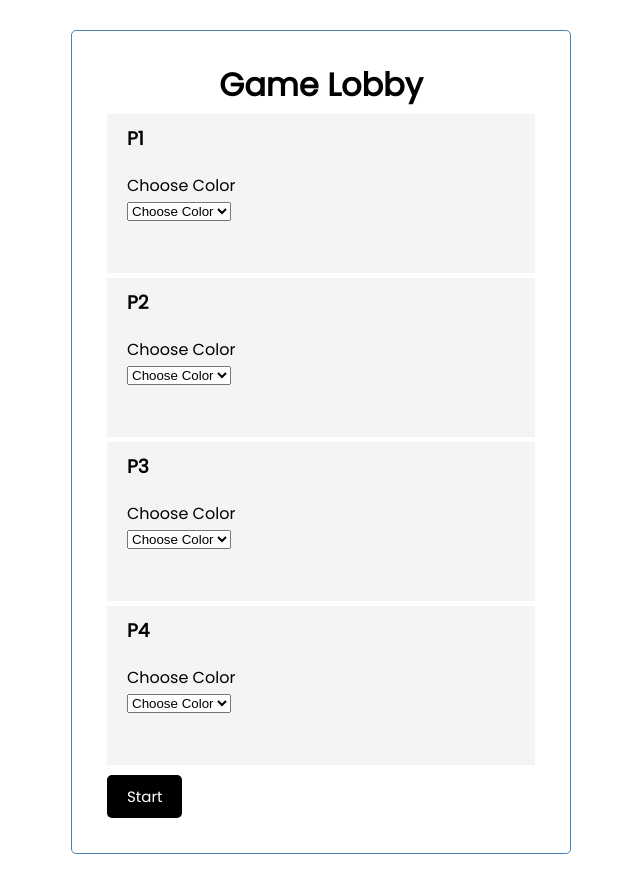
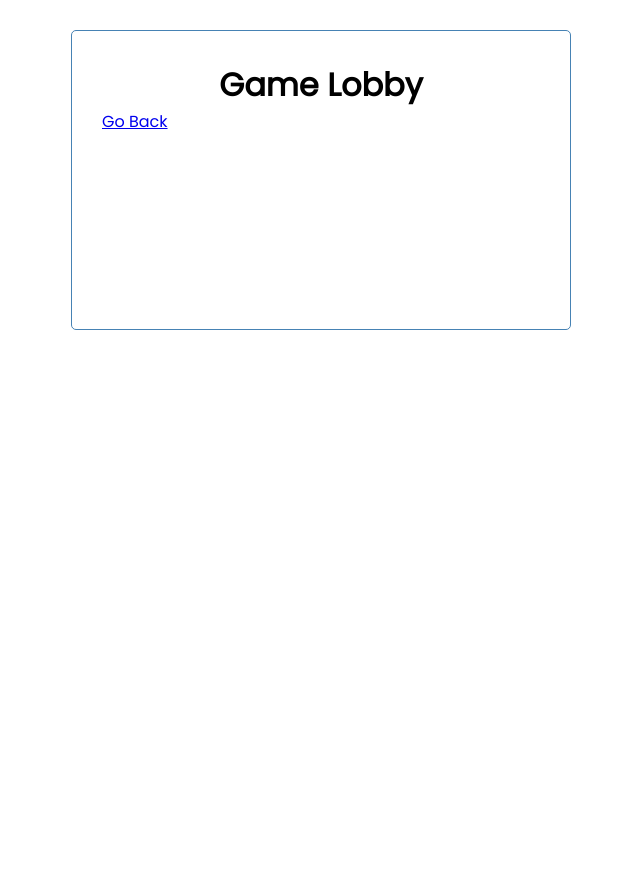
Before and after one commit to qwertyuasdfghjkl/frontend, a React (Create React App) app in the folder projects/react/game-lobby/: page /about in a window 1280 px wide. Shown: the whole page, without its empty margins (319-959 px from the left). After the commit the page ends 800 px from the top, so only its background shows below. Built offline with nearby package versions, Linux system fonts and the light colour scheme.

Commit message:
tbh id what changed here

```diff
--- a/projects/react/game-lobby/src/App.js
+++ b/projects/react/game-lobby/src/App.js
@@ -1,7 +1,14 @@
+// style/color border
+// change true to false for old colors
+// how to use players in router
+
+import { BrowserRouter as Router, Route, useParams } from 'react-router-dom'
 import Header from './components/Header'
 import Button from './components/Button'
 import Players from './components/Players'
-import { useState} from 'react'
+import About from './components/About'
+import { useState } from 'react'
+import Context from './components/Context'
 
 
 function App() {
@@ -55,6 +62,24 @@ function App() {
     ]
   )
 
+
+
+  const falseUsed = (compareId, compareColor) => {
+    const colorMatch = colors.filter((c) => c.color === compareColor)[0]
+    const idMatch = players.filter((p) => p.id === compareId)[0]
+
+    // set used to false for players old color
+    if (idMatch.color !== "Choose Color" & !colorMatch.used) {
+      console.log(idMatch.color)
+      setColors(
+        colors.map((c) =>
+          c.color === idMatch.color ? {...c, used: false } : c
+        )
+      )
+    }
+  }
+
+
   const changeColor = (compareId, compareColor) => {
     const colorMatch = colors.filter((c) => c.color === compareColor)[0]
     const idMatch = players.filter((p) => p.id === compareId)[0]
@@ -96,18 +121,23 @@ function App() {
     }
   }
 
+  return (
+      <Router>
+        <div className="container">
+          <Header />
 
+          <Route path='/' exact render={(props) => (
+            <>
+            <Players players={players} colors={colors} falseUsed={falseUsed} changeColor={changeColor}/>
+            <Button players={players}/>
+            </>
+            )}
+          />
+          {/* <Route exact path="/about" component={props => <About players={props.match.params.players}/>}/> */}
+          <Route path='/about' component={About}/>
 
-  const onClick = () => {
-    console.log('click')
-  }
-
-  return (
-    <div className="container">
-      <Header />
-      <Players players={players} colors={colors} changeColor={changeColor}/>
-      <Button onClick={onClick}/>
-    </div>
+        </div>
+      </Router>
   );
 }
 
--- /dev/null
+++ b/projects/react/game-lobby/src/components/About.js
@@ -0,0 +1,20 @@
+import { Link } from 'react-router-dom'
+import { useParams } from 'react-router'
+
+
+const About = () => {
+
+
+    return (
+      <div>
+        {/* {players.map((player) => (
+          <h4 key={player.id}>{player.text}: {player.color}</h4>
+          )
+        )}  */}
+        <Link to='/'>Go Back</Link>
+      </div>
+    )
+  }
+
+
+export default About
--- a/projects/react/game-lobby/src/components/Button.js
+++ b/projects/react/game-lobby/src/components/Button.js
@@ -1,18 +1,15 @@
-import PropTypes from 'prop-types'
+import { Link } from 'react-router-dom'
 
+const Button = ({ players }) => {
 
-const Button = ({ onClick }) => {
+  return (
+    <div>
+      <Link className='btn' to={{pathname: "/about", state: {players}}}>Start</Link>
+      {console.log(players)}
+    </div>
+  )
+}
 
 
 
-  return (
-    <button onClick={onClick} className='btn'>Start</button>
-  )
-}
-
-Button.propTypes = {
-  onClick: PropTypes.func,
-}
-
-
 export default Button
--- /dev/null
+++ b/projects/react/game-lobby/src/components/Context.js
@@ -0,0 +1,5 @@
+import React from 'react'
+
+const Context = React.createContext()
+
+export default Context
--- a/projects/react/game-lobby/src/components/Player.js
+++ b/projects/react/game-lobby/src/components/Player.js
@@ -1,6 +1,6 @@
 import { useState } from 'react'
 
-const Player = ({ player, colors, changeColor }) => {
+const Player = ({ player, colors, falseUsed, changeColor }) => {
   const[color, setColor] = useState('')
 
 
@@ -11,7 +11,7 @@ const Player = ({ player, colors, changeColor }) => {
       <form className='add-form'>
         <div className='form-control'>
           <label>Choose Color</label>
-            <select value={color} onChange={(e) => changeColor(player.id ,e.target.value)}>
+            <select value={color} onChange={(e) => falseUsed(player.id,e.target.value) & changeColor(player.id ,e.target.value)}>
               <option defaultValue={player.color}>{player.color}</option>
               {colors.map((eachColor) => (
                 <option key={eachColor.id2} value={eachColor.color}>{eachColor.color}</option>
--- a/projects/react/game-lobby/src/components/Players.js
+++ b/projects/react/game-lobby/src/components/Players.js
@@ -1,10 +1,10 @@
 import Player from './Player'
 
-const Players = ({ players, colors, changeColor }) => {
+const Players = ({ players, colors, falseUsed, changeColor }) => {
   return (
     <>
       {players.map((player) => (
-        <Player key={player.id} player={player} colors={colors} changeColor={changeColor}/>
+        <Player key={player.id} player={player} colors={colors} falseUsed={falseUsed} changeColor={changeColor}/>
       ))}
     </>
   )
```
Also changed, not shown: 1 other file (tests, documents, lock files or other folders).
